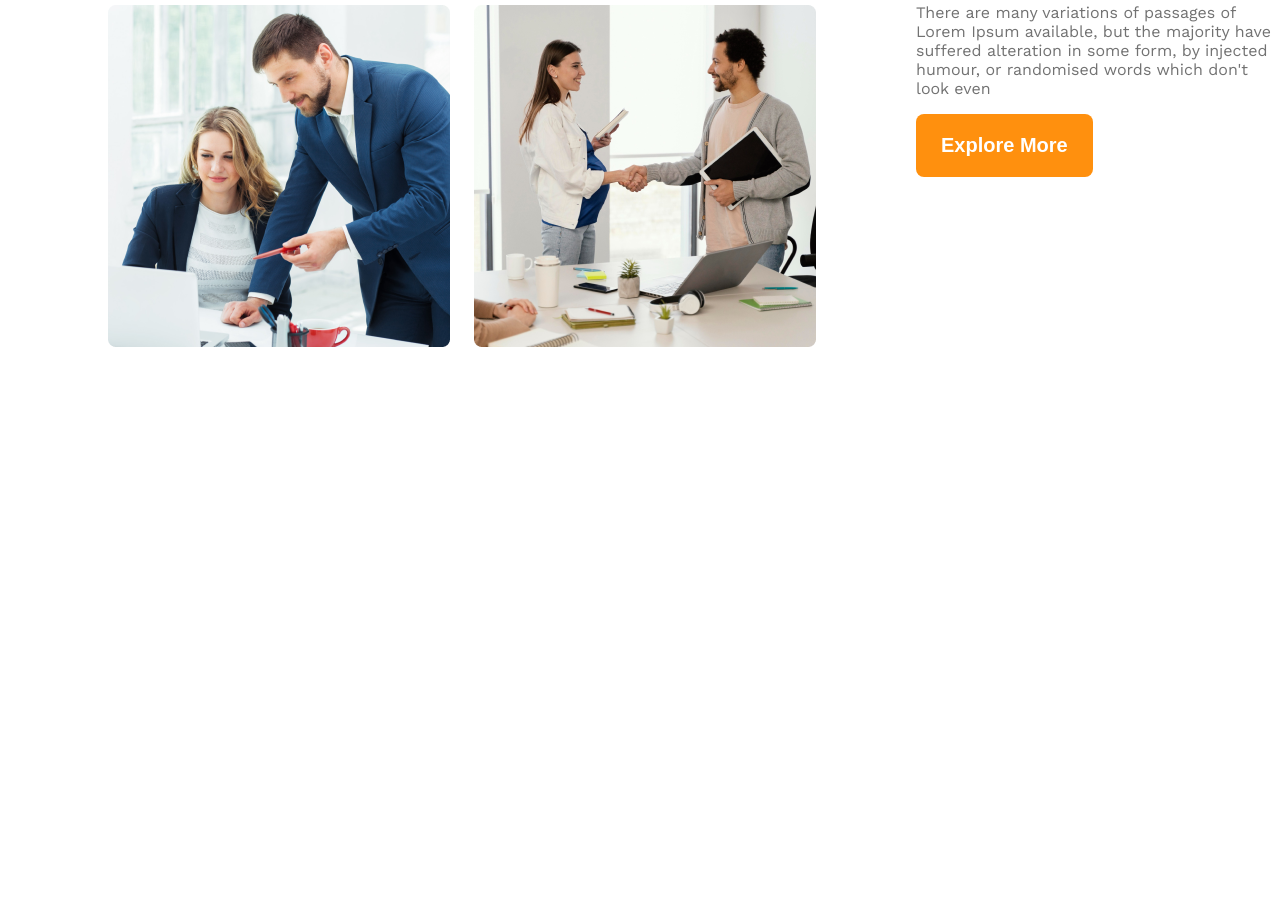
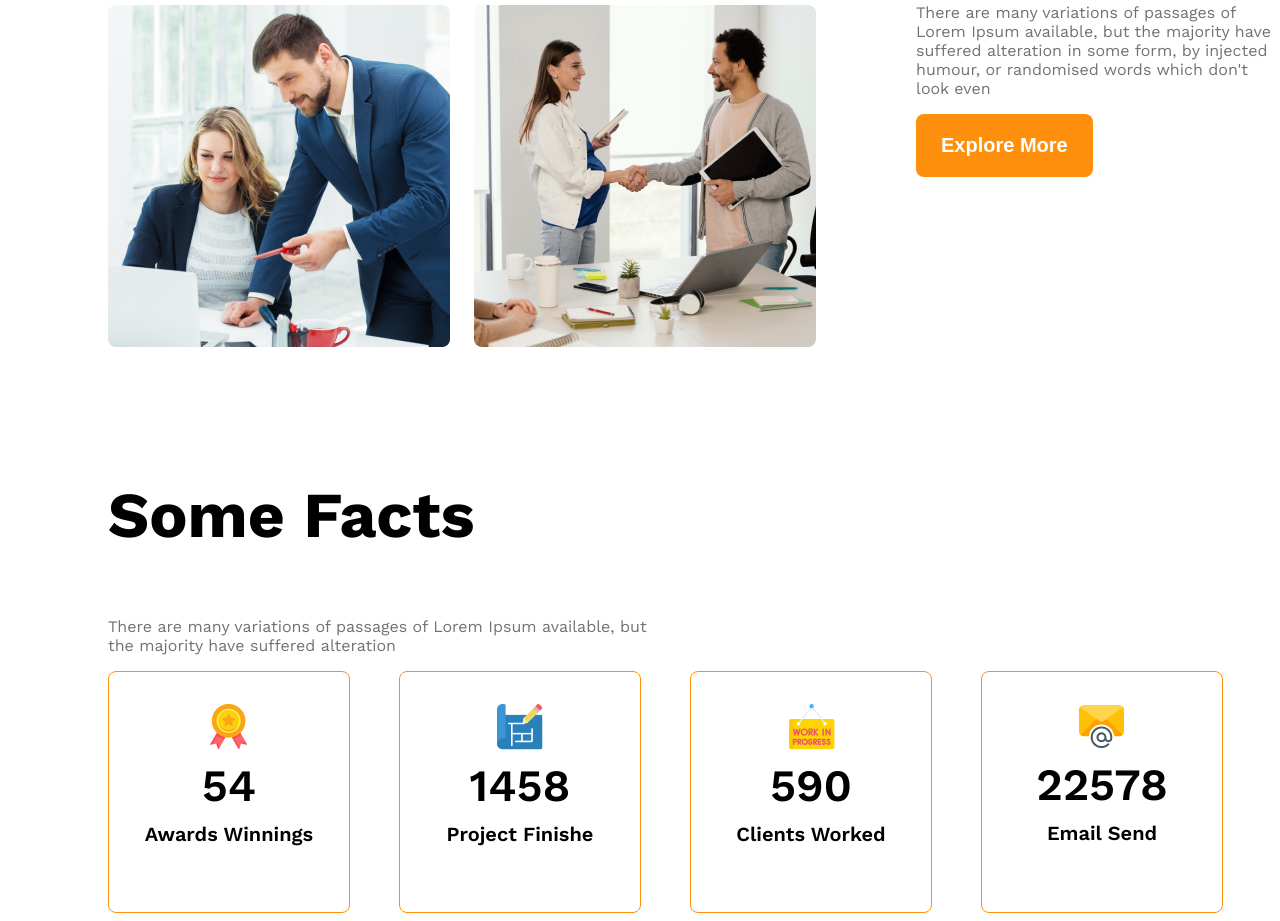
Before and after one commit to Kafayetulla/g3-architects-resources, a plain HTML site: page index.html in a window 1280 px wide. Shown: the part 1536-2457 px from the top of the page. Before the commit the page ends 1891 px from the top, so only its background shows below. Drawn offline with nearby package versions, Linux system fonts and the light colour scheme.

Commit message:
some fact add

```diff
--- a/index.html
+++ b/index.html
@@ -19,7 +19,7 @@
         </nav>
         <div class="banner">
            <div class="banner-content">
-            <h1 class="banner-title">Group of Architects</h1>
+            <h1 class="section-title">Group of Architectsj</h1>
             <p class="banner-description text-light-gray">
                 There are many variations of passages of Lorem Ipsum available, but the majority have suffered alteration in
                 some form, by injected humour, or randomised words which don't look even
@@ -33,6 +33,7 @@
         </div>
     </header>
     <main>
+        <!-- team section strat -->
       <section class="teams display-flex">
         <div class="teams-img-container">
           <img src="images/team1.png" alt="">
@@ -46,6 +47,43 @@
             <button class="btn-primary">Explore More</button>
         </div>
       </section>
+      <!-- features will enjoy -->
+       <section class="section-titles">
+        <h3 class="section-title">Some Facts</h3>
+        <p class="text-light-gray fact-description">There are many variations of passages of Lorem Ipsum available, but
+            the majority have suffered alteration</p>
+            <div class="facts-container">
+                <!-- .fact-cart*4>img.fact-icon+h4.fact-number+h5.fact-name -->
+                <div class="fact-cart display-flex">
+                    <div>
+                        <img src="images/icons/ribon.png" alt="" class="fact-icon">
+                    <h4 class="fact-number">54</h4>
+                    <h5 class="fact-name">Awards Winnings</h5>
+                    </div>
+                </div>
+                <div class="fact-cart display-flex">
+                    <div>
+                        <img src="images/icons/projects.png" alt="" class="fact-icon">
+                    <h4 class="fact-number">1458</h4>
+                    <h5 class="fact-name">Project Finishe</h5>
+                    </div>
+                </div>
+                <div class="fact-cart display-flex">
+                    <div>
+                        <img src="images/icons/customers.png" alt="" class="fact-icon">
+                    <h4 class="fact-number">590</h4>
+                    <h5 class="fact-name">Clients Worked</h5>
+                    </div>
+                </div>
+                <div class="fact-cart display-flex">
+                    <div>
+                        <img src="images/icons/email.png" alt="" class="fact-icon">
+                    <h4 class="fact-number">22578</h4>
+                    <h5 class="fact-name">Email Send</h5>
+                    </div>
+                </div>
+            </div>
+       </section>
     </main>
     <footer>
 
--- a/styles/style.css
+++ b/styles/style.css
@@ -51,7 +51,7 @@ align-items: center;
     text-align: center;
     margin-bottom: 50px;
 }
-.banner-title{
+.section-title{
     font-weight: 700;
     font-size: 4rem;
 }
@@ -104,6 +104,37 @@ font-weight: 500;
 .text-primary{
     color: #ff900E;
 }
+/* some fact relate style  */
+.section-titles{
+    margin-left: 100px;
+}
+.facts-container{
+    display: grid;
+    grid-template-columns: repeat(4,1fr);
+}
+.fact-cart{
+    width: 240px;
+    height: 240px;
+    border-radius: 8px;
+    border: 1px solid #ff900E;
+    text-align: center;
+    align-items: center;
+    justify-content: center;
+}
+.fact-number{
+    font-size: 2.8rem;
+    font-weight: 600;
+    margin-top: 5px;
+    margin-bottom: 10px;
+}
+.fact-name{
+    font-size: 1.25rem;
+    font-weight: 600;
+    margin-top: 10px;
+}
+.fact-description{
+    max-width:540px
+}
 /* small device media query */
 @media screen and (max-width:576px) {
     .navbar,.nav-link,.teams{
```
